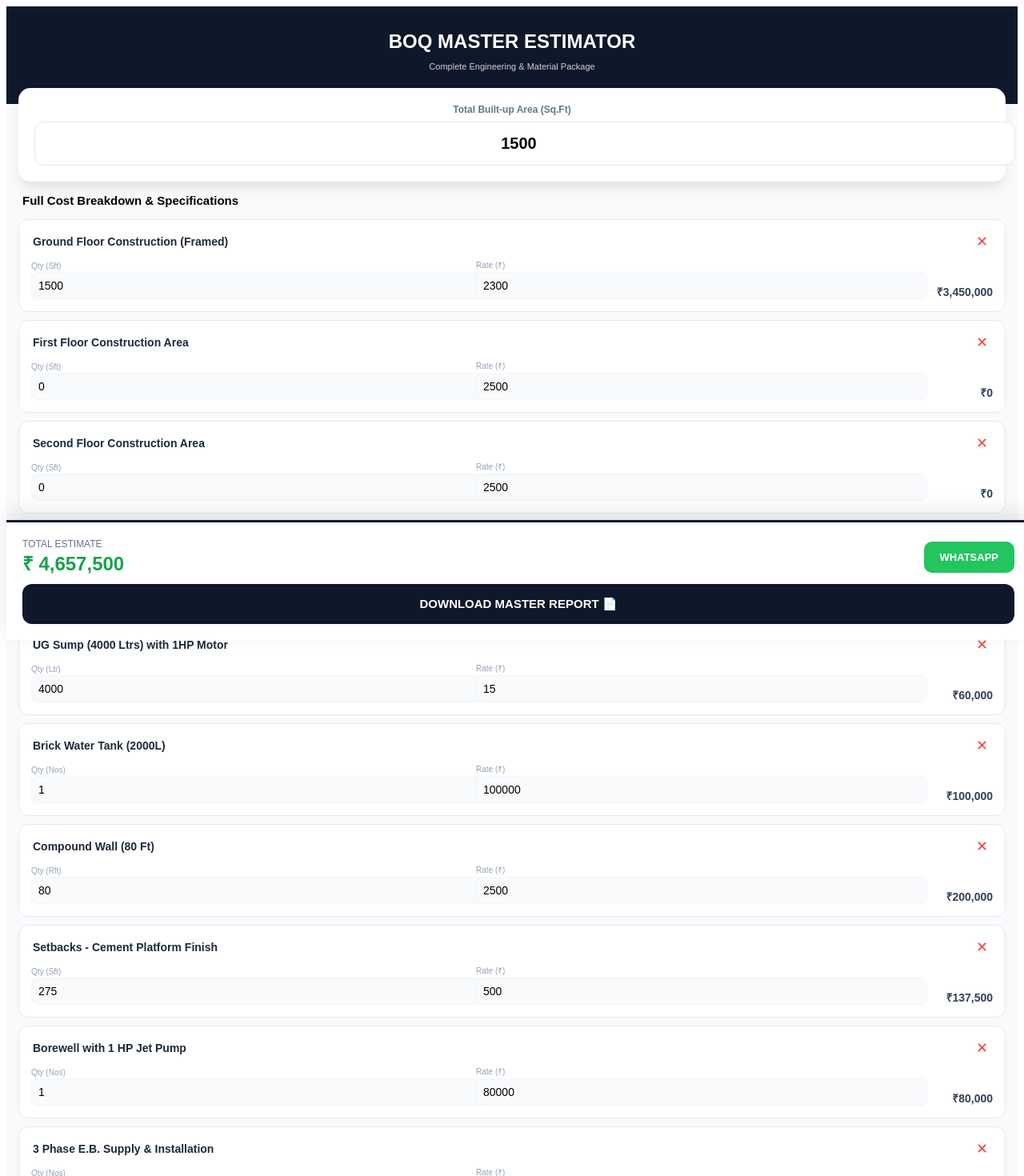
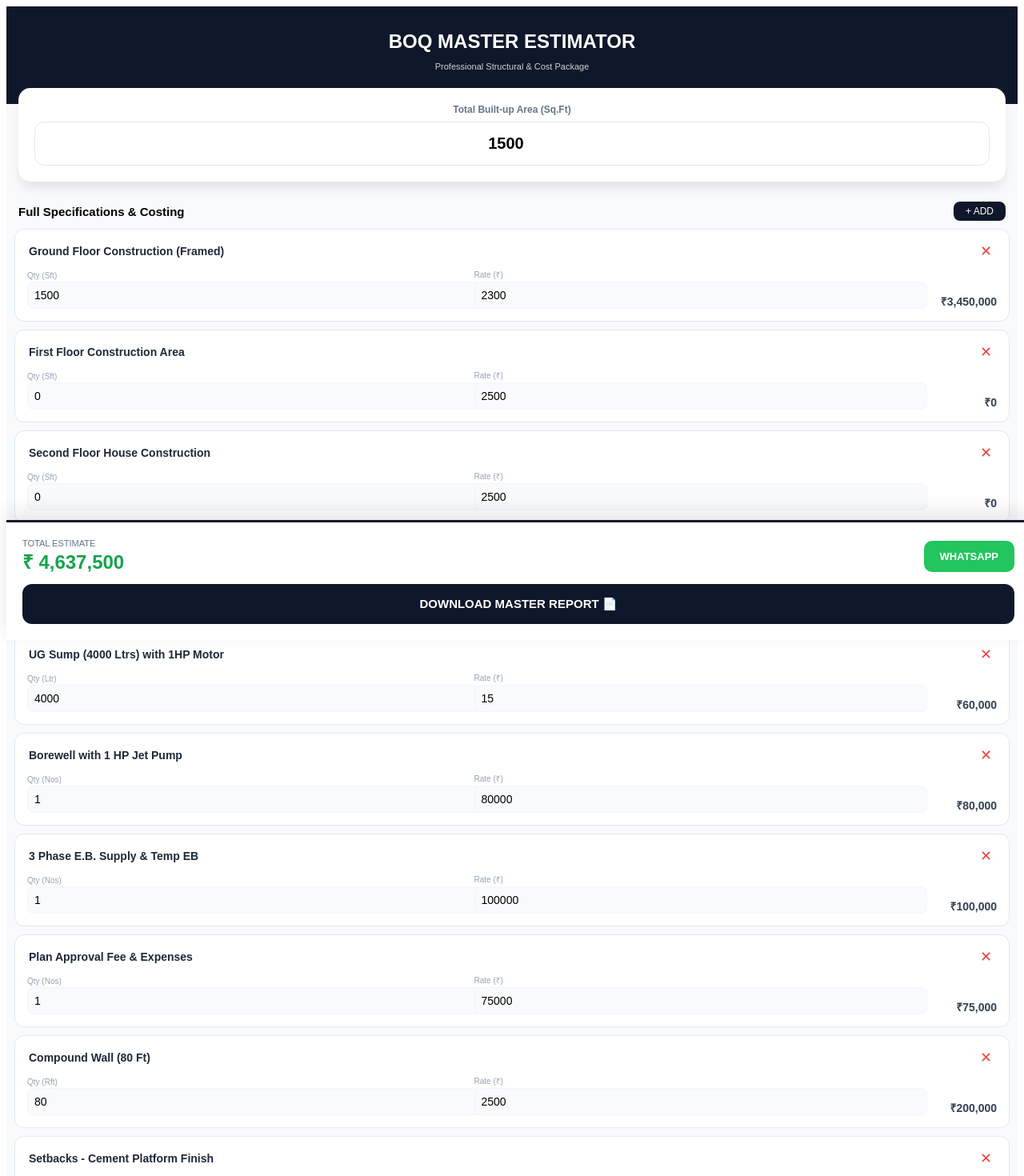
Before and after one commit to Movieeesss/BOQ-ESTIMATOR, a React (Vite) app: page / in a window 1280 px wide. Shown: the top 1470 px of the page at 80% size. Built offline with nearby package versions, Linux system fonts and the light colour scheme.

Commit message:
Update BOQ ESTIMATOR.tsx

```diff
--- a/src/BOQ ESTIMATOR.tsx
+++ b/src/BOQ ESTIMATOR.tsx
@@ -1,39 +1,38 @@
-import React, { useState, useEffect, useMemo, useCallback } from 'react';
+import React, { useState, useMemo, useCallback } from 'react';
 import jsPDF from 'jspdf';
 import autoTable from 'jspdf-autotable';
 
-// --- FULL MATERIAL & BRAND DATABASE (From Images 4, 5, 7, 8) ---
-const MATERIAL_DB = {
+// --- FULL SPECIFICATION DATABASE (From Images 1-8) ---
+const SPECS_DB = {
   Cement: ["Ramco Super Plast", "Chettinad", "UltraTech", "Dalmia"],
-  Steel: ["Pulkit (Fe 550D)", "JSW Neosteel", "TATA Tiscon"],
-  Sand: ["M-Sand", "P-Sand"],
-  Bricks: ["Chamber Brick", "Fly-Ash Brick"],
-  Tiles: ["KAG (4x2)", "Millenium", "Somany", "Cool Roof Tile"],
-  Plumbing: ["AvonPlast", "Trubore", "Finolex"],
-  Electrical: ["Finolex Pipes", "GM Modular", "Legrand", "Lisha"],
-  Paint: ["Asian Paints Apex", "Asian Paints Advanced", "Tractor Emulsion"]
+  Steel: ["Fe 550D TMT PULKIT", "JSW Neosteel", "TATA Tiscon"],
+  Plumbing: ["AvonPlast (PVC)", "Trubore (UPVC)", "Finolex (CPVC)"],
+  Electrical: ["Finolex Pipes", "GM Modular Switches", "Legrand", "RR/Kundan Wires"],
+  Flooring: ["Vitrified Tiles (4x2)", "KAG/Millenium", "White Cool Roof Tile"],
+  Woodwork: ["Teak Wood Main Door", "Readymade Flush Doors", "PVC Toilet Doors"],
+  Structural: ["M20 Grade Mix", "1:5 Mortar", "4.5\" Roof Slab", "Column 1'x0'9\""]
 };
 
 export default function MasterBOQEstimator() {
   const [builtArea, setBuiltArea] = useState<number>(1500);
   const [clientName, setClientName] = useState("Mr. Rajendran");
 
-  // --- FULL DYNAMIC ITEM STATE (Images 1, 2, 3, 6) ---
+  // --- FULL DYNAMIC DATA FROM IMAGES 1, 2, 3, 6 & 7 ---
   const [items, setItems] = useState([
-    { id: 1, cat: "Civil", desc: "Ground Floor Construction (Framed)", qty: 1500, rate: 2300, unit: "Sft" },
-    { id: 2, cat: "Civil", desc: "First Floor Construction Area", qty: 0, rate: 2500, unit: "Sft" },
-    { id: 3, cat: "Civil", desc: "Second Floor Construction Area", qty: 0, rate: 2500, unit: "Sft" },
-    { id: 4, cat: "Water", desc: "UG Septic Tank (6000 Ltrs)", qty: 6000, rate: 15, unit: "Ltr" },
-    { id: 5, cat: "Water", desc: "UG Sump (4000 Ltrs) with 1HP Motor", qty: 4000, rate: 15, unit: "Ltr" },
-    { id: 6, cat: "Water", desc: "Brick Water Tank (2000L)", qty: 1, rate: 100000, unit: "Nos" },
-    { id: 7, cat: "External", desc: "Compound Wall (80 Ft)", qty: 80, rate: 2500, unit: "Rft" },
-    { id: 8, cat: "External", desc: "Setbacks - Cement Platform Finish", qty: 275, rate: 500, unit: "Sft" },
-    { id: 9, cat: "Utility", desc: "Borewell with 1 HP Jet Pump", qty: 1, rate: 80000, unit: "Nos" },
-    { id: 10, cat: "Utility", desc: "3 Phase E.B. Supply & Installation", qty: 1, rate: 100000, unit: "Nos" },
-    { id: 11, cat: "Utility", desc: "Plan Approval Fee & Expenses", qty: 1, rate: 75000, unit: "Nos" },
-    { id: 12, cat: "Utility", desc: "Property Tax Assessment & UGD", qty: 1, rate: 90000, unit: "Nos" },
-    { id: 13, cat: "Special", desc: "Modular Kitchen & Chimney", qty: 1, rate: 150000, unit: "LS" },
-    { id: 14, cat: "Special", desc: "Terrace - White Cool Roof Tile", qty: 1, rate: 125000, unit: "LS" }
+    { id: 1, desc: "Ground Floor Construction (Framed)", qty: 1500, rate: 2300, unit: "Sft" },
+    { id: 2, desc: "First Floor Construction Area", qty: 0, rate: 2500, unit: "Sft" },
+    { id: 3, desc: "Second Floor House Construction", qty: 0, rate: 2500, unit: "Sft" },
+    { id: 4, desc: "UG Septic Tank (6000 Ltrs)", qty: 6000, rate: 15, unit: "Ltr" },
+    { id: 5, desc: "UG Sump (4000 Ltrs) with 1HP Motor", qty: 4000, rate: 15, unit: "Ltr" },
+    { id: 6, desc: "Borewell with 1 HP Jet Pump", qty: 1, rate: 80000, unit: "Nos" },
+    { id: 7, desc: "3 Phase E.B. Supply & Temp EB", qty: 1, rate: 100000, unit: "Nos" },
+    { id: 8, desc: "Plan Approval Fee & Expenses", qty: 1, rate: 75000, unit: "Nos" },
+    { id: 9, desc: "Compound Wall (80 Ft)", qty: 80, rate: 2500, unit: "Rft" },
+    { id: 10, desc: "Setbacks - Cement Platform Finish", qty: 275, rate: 500, unit: "Sft" },
+    { id: 11, desc: "Terrace - White Cool Roof Tile", qty: 1, rate: 125000, unit: "LS" },
+    { id: 12, desc: "Property Tax & UGD Connection", qty: 1, rate: 90000, unit: "LS" },
+    { id: 13, desc: "Modular Kitchen & Cupboard Work", qty: 1, rate: 180000, unit: "LS" },
+    { id: 14, desc: "Corp. Water Connection Charges", qty: 1, rate: 50000, unit: "Nos" }
   ]);
 
   // --- LAG-FREE CALCULATION ENGINE ---
@@ -44,7 +43,7 @@ export default function MasterBOQEstimator() {
     return { subTotal, cementBags, steelKgs };
   }, [items, builtArea]);
 
-  // --- SEAMLESS EVENT HANDLERS ---
+  // --- SEAMLESS UPDATES ---
   const updateItem = useCallback((id: number, field: string, val: any) => {
     setItems(prev => prev.map(i => i.id === id ? { ...i, [field]: val } : i));
   }, []);
@@ -56,41 +55,45 @@ export default function MasterBOQEstimator() {
   const generatePDF = () => {
     const doc = new jsPDF();
     doc.setFontSize(18);
-    doc.setTextColor(15, 23, 42);
+    doc.setTextColor(30, 41, 59);
     doc.text("MASTER BOQ ESTIMATION REPORT", 105, 15, { align: 'center' });
 
-    const body = items.filter(i => i.qty > 0).map(i => [
+    // Creating the table body
+    const tableBody: any[] = items.filter(i => i.qty > 0).map(i => [
       i.desc, `${i.qty} ${i.unit}`, `Rs.${i.rate}`, `Rs.${(i.qty * i.rate).toLocaleString()}`
     ]);
 
-    // Add Detailed Material Section to PDF
-    body.push([{ content: 'DETAILED MATERIAL SPECIFICATIONS', colSpan: 4, styles: { halign: 'center', fillColor: [241, 245, 249], fontStyle: 'bold' } }]);
-    body.push(["Cement", MATERIAL_DB.Cement.join(" / "), `${totals.cementBags} Bags`, "Included"]);
-    body.push(["Steel", MATERIAL_DB.Steel.join(" / "), `${totals.steelKgs} Kgs`, "Included"]);
-    body.push(["Plumbing", MATERIAL_DB.Plumbing.join(", "), "ISI Standard", "Included"]);
-    body.push(["Electrical", MATERIAL_DB.Electrical.join(", "), "Modular Points", "Included"]);
+    // ADDING ALL MATERIALS (IMAGE 4, 5, 8) - Fixed TS2322 Error
+    tableBody.push([{ content: 'FULL MATERIAL SPECIFICATIONS', colSpan: 4, styles: { halign: 'center', fillColor: [241, 245, 249], fontStyle: 'bold' } }]);
+    tableBody.push(["Cement", SPECS_DB.Cement.join(" / "), `${totals.cementBags} Bags`, "Included"]);
+    tableBody.push(["Steel", SPECS_DB.Steel.join(" / "), `${totals.steelKgs} Kgs`, "Included"]);
+    tableBody.push(["Plumbing & Sanitary", SPECS_DB.Plumbing.join(", "), "CP/EWC Closet", "Included"]);
+    tableBody.push(["Electrical & Wires", SPECS_DB.Electrical.join(", "), "AC Points Incl.", "Included"]);
+    tableBody.push(["Flooring & Tiles", SPECS_DB.Flooring.join(", "), "Vitrified/Granite", "Included"]);
+    tableBody.push(["Doors & Windows", SPECS_DB.Woodwork.join(", "), "Teak/Flush/PVC", "Included"]);
+    tableBody.push(["Structural Specs", SPECS_DB.Structural.join(" | "), "Framed", "Included"]);
 
     autoTable(doc, {
       startY: 25,
-      head: [['Description', 'Quantity', 'Rate', 'Cost']],
-      body: body,
+      head: [['Description', 'Quantity', 'Rate', 'Total Cost']],
+      body: tableBody,
       foot: [['', '', 'GRAND TOTAL', `Rs. ${totals.subTotal.toLocaleString()}`]],
       theme: 'grid',
       headStyles: { fillColor: [15, 23, 42] },
       footStyles: { fillColor: [22, 163, 74], textColor: [255, 255, 255] }
     });
 
-    doc.save(`${clientName}_Master_BOQ.pdf`);
+    doc.save(`${clientName}_Complete_BOQ.pdf`);
   };
 
   return (
     <div style={containerStyle}>
       <div style={headerStyle}>
         <h2 style={{ margin: 0 }}>BOQ MASTER ESTIMATOR</h2>
-        <p style={{ fontSize: '11px', opacity: 0.8 }}>Complete Engineering & Material Package</p>
+        <p style={{ fontSize: '11px', opacity: 0.8 }}>Professional Structural & Cost Package</p>
       </div>
 
-      <div style={cardStyle}>
+      <div style={areaCard}>
         <label style={labelStyle}>Total Built-up Area (Sq.Ft)</label>
         <input
           type="number"
@@ -101,10 +104,14 @@ export default function MasterBOQEstimator() {
       </div>
 
       <div style={scrollArea}>
-        <h3 style={{ padding: '0 15px', fontSize: '15px' }}>Full Cost Breakdown & Specifications</h3>
+        <div style={listHeader}>
+          <h3 style={{ margin: 0, fontSize: '15px' }}>Full Specifications & Costing</h3>
+          <button style={addBtn} onClick={() => setItems([...items, { id: Date.now(), cat: "Custom", desc: "New Work", qty: 1, rate: 0, unit: "Nos" }])}>+ ADD</button>
+        </div>
+
         {items.map((item) => (
           <div key={item.id} style={itemCard}>
-            <div style={{ display: 'flex', justifyContent: 'space-between', marginBottom: '8px' }}>
+            <div style={{ display: 'flex', justifyContent: 'space-between' }}>
               <input
                 style={itemTitle}
                 value={item.desc}
@@ -127,14 +134,14 @@ export default function MasterBOQEstimator() {
         ))}
       </div>
 
-      {/* FIXED FLOATING FOOTER FOR PHONE VISIBILITY */}
+      {/* STICKY FOOTER FOR PHONE VISIBILITY */}
       <div style={floatingFooter}>
-        <div style={{ display: 'flex', justifyContent: 'space-between', alignItems: 'center', marginBottom: '10px' }}>
+        <div style={footerText}>
           <div>
-            <div style={{ fontSize: '12px', color: '#64748b' }}>TOTAL ESTIMATE</div>
+            <div style={{ fontSize: '11px', color: '#64748b' }}>TOTAL ESTIMATE</div>
             <div style={{ fontSize: '24px', fontWeight: 'bold', color: '#16a34a' }}>₹ {totals.subTotal.toLocaleString()}</div>
           </div>
-          <button onClick={() => window.open(`https://wa.me/?text=Master BOQ: ₹${totals.subTotal.toLocaleString()}`)} style={waBtn}>WHATSAPP</button>
+          <button onClick={() => window.open(`https://wa.me/?text=Master BOQ Estimation: ₹${totals.subTotal.toLocaleString()}`)} style={waBtn}>WHATSAPP</button>
         </div>
         <button onClick={generatePDF} style={pdfBtn}>DOWNLOAD MASTER REPORT 📄</button>
       </div>
@@ -142,20 +149,23 @@ export default function MasterBOQEstimator() {
   );
 }
 
-// --- HIGH-PERFORMANCE MOBILE STYLING ---
+// --- CSS-IN-JS FOR SEAMLESS PERFORMANCE ---
 const containerStyle = { maxWidth: '100%', minHeight: '100vh', background: '#f8fafc', paddingBottom: '160px', fontFamily: 'sans-serif' };
 const headerStyle = { background: '#0f172a', color: 'white', padding: '30px 20px', textAlign: 'center' as const };
-const cardStyle = { background: 'white', margin: '-20px 15px 15px 15px', padding: '20px', borderRadius: '15px', boxShadow: '0 10px 15px -3px rgba(0,0,0,0.1)', position: 'relative' as const, zIndex: 10 };
-const areaInput = { width: '100%', padding: '15px', border: '1px solid #e2e8f0', borderRadius: '12px', fontSize: '20px', fontWeight: 'bold' as const, textAlign: 'center' as const };
+const areaCard = { background: 'white', margin: '-20px 15px 15px 15px', padding: '20px', borderRadius: '15px', boxShadow: '0 10px 15px -3px rgba(0,0,0,0.1)', position: 'relative' as const, zIndex: 10 };
+const areaInput = { width: '100%', padding: '15px', border: '1px solid #e2e8f0', borderRadius: '12px', fontSize: '20px', fontWeight: 'bold' as const, textAlign: 'center' as const, boxSizing: 'border-box' as const };
 const labelStyle = { fontSize: '12px', color: '#64748b', fontWeight: 'bold' as const, marginBottom: '8px', display: 'block', textAlign: 'center' as const };
-const scrollArea = { padding: '0 5px' };
-const itemCard = { background: 'white', padding: '15px', borderRadius: '12px', margin: '0 10px 10px 10px', border: '1px solid #e2e8f0' };
+const scrollArea = { padding: '0 10px' };
+const listHeader = { display: 'flex', justifyContent: 'space-between', alignItems: 'center', padding: '10px 5px' };
+const addBtn = { background: '#0f172a', color: 'white', border: 'none', padding: '5px 15px', borderRadius: '8px', fontSize: '12px' };
+const itemCard = { background: 'white', padding: '15px', borderRadius: '12px', marginBottom: '10px', border: '1px solid #e2e8f0' };
 const itemTitle = { border: 'none', fontWeight: 'bold' as const, fontSize: '14px', width: '90%', color: '#1e293b', outline: 'none' };
 const inputRow = { display: 'flex', gap: '10px', alignItems: 'flex-end', marginTop: '10px' };
 const miniLabel = { fontSize: '10px', color: '#94a3b8', display: 'block', marginBottom: '2px' };
 const smallInp = { width: '100%', border: '1px solid #f1f5f9', padding: '8px', borderRadius: '8px', fontSize: '14px', background: '#f8fafc' };
-const rowTotal = { fontWeight: 'bold' as const, fontSize: '14px', color: '#334155', minWidth: '90px', textAlign: 'right' as const };
+const rowTotal = { fontWeight: 'bold' as const, fontSize: '14px', color: '#334155', minWidth: '95px', textAlign: 'right' as const };
 const delBtn = { color: '#ef4444', background: 'none', border: 'none', fontSize: '18px', cursor: 'pointer' };
 const floatingFooter = { position: 'fixed' as const, bottom: 0, width: '100%', background: 'white', padding: '20px', borderTop: '3px solid #0f172a', boxShadow: '0 -10px 25px rgba(0,0,0,0.1)', zIndex: 1000, boxSizing: 'border-box' as const };
+const footerText = { display: 'flex', justifyContent: 'space-between', alignItems: 'center', marginBottom: '12px' };
 const pdfBtn = { width: '100%', padding: '16px', background: '#0f172a', color: 'white', border: 'none', borderRadius: '12px', fontWeight: 'bold' as const, fontSize: '15px' };
 const waBtn = { padding: '12px 20px', background: '#22c55e', color: 'white', border: 'none', borderRadius: '10px', fontWeight: 'bold' as const, fontSize: '13px' };
```
